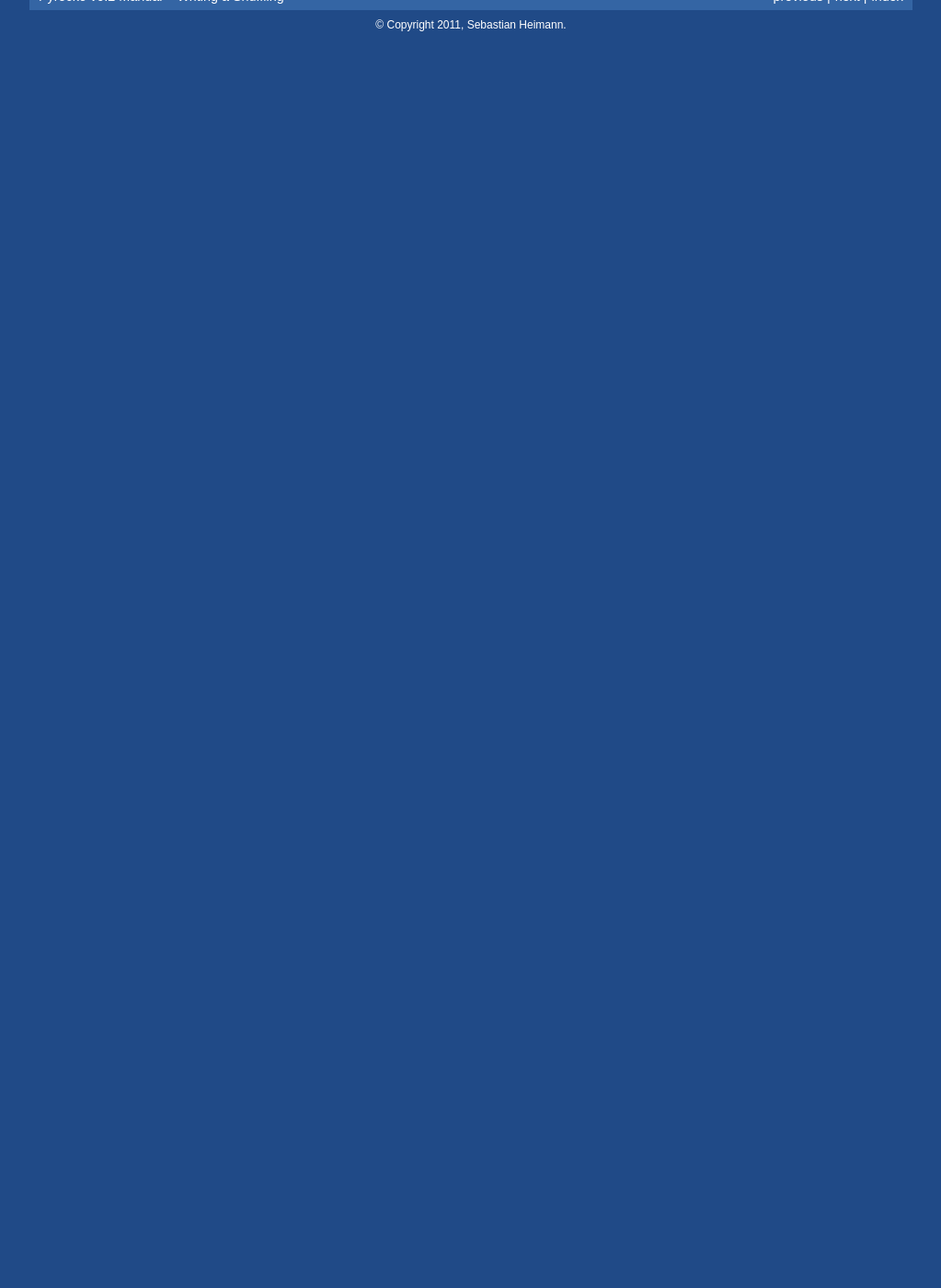
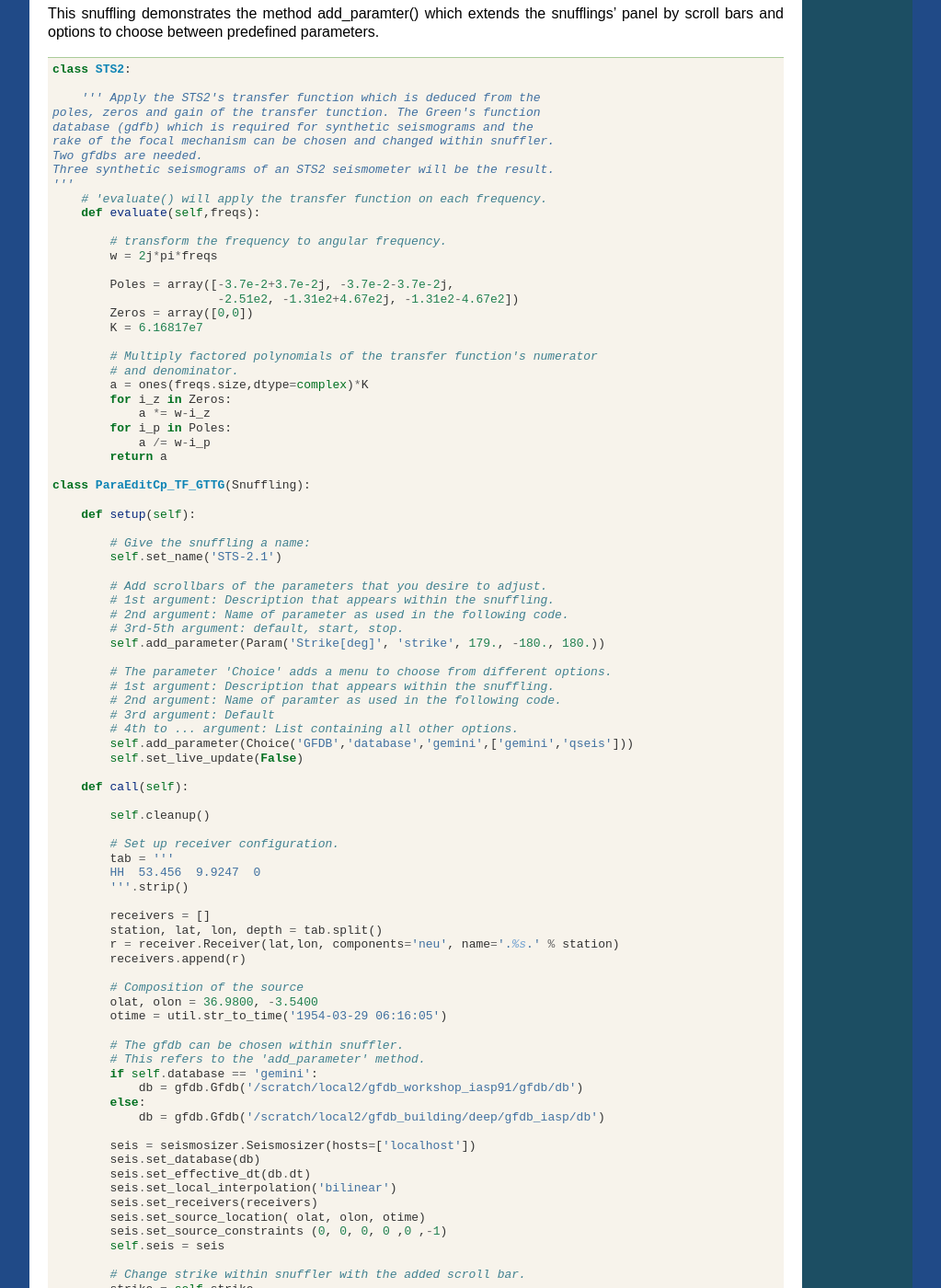
Before and after one commit to pyrocko/pyrocko, a Sphinx documentation site: the page built from doc/snuffling_howto.rst, in a window 1280 px wide and 1400 px high, scrolled down 2388 px. Shown: the whole window at 92% size, without its empty margins (128-1151 px from the left). Built offline with Sphinx 7.4.7, drawn with Linux system fonts in a browser that asks for light colours; before the commit the page ends 2431 px from its top, so only the background shows below that; some of the changed text lies outside the part shown.

Commit message:
new snuffling for documentation

```diff
--- a/doc/snuffling_howto.rst
+++ b/doc/snuffling_howto.rst
@@ -134,3 +134,136 @@ This is a built-in snuffling of Snuffler. It serves here as a demonstration of h
         '''Returns a list of snufflings to be exported by this module.'''
 
         return [ MinMaxSnuffling() ]
+
+Synthetic Seismograms of an STS2 seismometer
+^^^^^^^^^^^^^^^^^^^^^^^^^^^^^^^^^^^^^^^^^^^^
+
+This snuffling demonstrates the method add_paramter() which extends the snufflings' panel by scroll bars and options to choose between predefined parameters.
+
+::
+
+    class STS2:
+
+        ''' Apply the STS2's transfer function which is deduced from the
+    poles, zeros and gain of the transfer tunction. The Green's function
+    database (gdfb) which is required for synthetic seismograms and the
+    rake of the focal mechanism can be chosen and changed within snuffler.
+    Two gfdbs are needed.
+    Three synthetic seismograms of an STS2 seismometer will be the result.
+    '''
+        # 'evaluate() will apply the transfer function on each frequency.
+        def evaluate(self,freqs):
+
+            # transform the frequency to angular frequency.
+            w = 2j*pi*freqs
+
+            Poles = array([-3.7e-2+3.7e-2j, -3.7e-2-3.7e-2j,
+                           -2.51e2, -1.31e2+4.67e2j, -1.31e2-4.67e2])
+            Zeros = array([0,0])
+            K = 6.16817e7
+
+            # Multiply factored polynomials of the transfer function's numerator
+            # and denominator.
+            a = ones(freqs.size,dtype=complex)*K
+            for i_z in Zeros:
+                a *= w-i_z
+            for i_p in Poles:
+                a /= w-i_p
+            return a
+
+    class ParaEditCp_TF_GTTG(Snuffling):
+
+        def setup(self):
+
+            # Give the snuffling a name:
+            self.set_name('STS-2.1')
+
+            # Add scrollbars of the parameters that you desire to adjust.
+            # 1st argument: Description that appears within the snuffling.
+            # 2nd argument: Name of parameter as used in the following code.
+            # 3rd-5th argument: default, start, stop.
+            self.add_parameter(Param('Strike[deg]', 'strike', 179., -180., 180.))
+
+            # The parameter 'Choice' adds a menu to choose from different options.
+            # 1st argument: Description that appears within the snuffling.
+            # 2nd argument: Name of paramter as used in the following code.
+            # 3rd argument: Default
+            # 4th to ... argument: List containing all other options.
+            self.add_parameter(Choice('GFDB','database','gemini',['gemini','qseis']))
+            self.set_live_update(False)
+
+        def call(self):
+
+            self.cleanup()
+
+            # Set up receiver configuration.
+            tab = '''
+            HH  53.456  9.9247  0
+            '''.strip()
+
+            receivers = []
+            station, lat, lon, depth = tab.split()
+            r = receiver.Receiver(lat,lon, components='neu', name='.%s.' % station)
+            receivers.append(r)
+
+            # Composition of the source
+            olat, olon = 36.9800, -3.5400
+            otime = util.str_to_time('1954-03-29 06:16:05')
+
+            # The gfdb can be chosen within snuffler.
+            # This refers to the 'add_parameter' method.
+            if self.database == 'gemini':
+                db = gfdb.Gfdb('/scratch/local2/gfdb_workshop_iasp91/gfdb/db')
+            else:
+                db = gfdb.Gfdb('/scratch/local2/gfdb_building/deep/gfdb_iasp/db')
+
+            seis = seismosizer.Seismosizer(hosts=['localhost'])
+            seis.set_database(db)
+            seis.set_effective_dt(db.dt)
+            seis.set_local_interpolation('bilinear')
+            seis.set_receivers(receivers)
+            seis.set_source_location( olat, olon, otime)
+            seis.set_source_constraints (0, 0, 0, 0 ,0 ,-1)
+            self.seis = seis
+
+            # Change strike within snuffler with the added scroll bar.
+            strike = self.strike
+
+            # Other focal mechism parameters are constants
+            dip = 122; rake = 80; moment = 7.00e20; depth = 650000; risetime = 24
+            s = source.Source('bilateral',
+            sourceparams_str='0 0 0 %g %g %g %g %g 0 0 0 0 1 %g' % (depth, moment, strike, dip, rake, risetime))
+            self.seis.set_source(s)
+            recs = self.seis.get_receivers_snapshot( which_seismograms = ('syn',), which_spectra=(), which_processing='tapered')
+
+            trs = []
+            for rec in recs:
+                rec.save_traces_mseed(filename_tmpl='%(whichset)s_%(network)s_%(station)s_%(location)s_%(channel)s.mseed' )
+                trs.extend(rec.get_traces())
+
+            # Define fade in and out, band pass filter and cut off fader for the TF.
+            tfade = 8
+            freqlimit = (0.005,0.006,1,1.3)
+            cut_off_fading = 5
+            ntraces = []
+
+            for tr in trs:
+                TF = STS2()
+
+                # Save synthetic trace after transfer function was applied.
+                trace_filtered = tr.transfer(tfade, freqlimit, TF, cut_off_fading)
+                # Set new codes to the filtered trace to make it identifiable.
+                rename={'e':'BHE','n':'BHN','u':'BHZ'}
+                trace_filtered.set_codes(channel=rename[trace_filtered.channel], network='', station='HHHA', location='syn')
+                ntraces.append(trace_filtered)
+
+    #             Extract the synthetic trace's data with get_?data() and store them.
+    #            xval = trace_filtered.get_xdata()
+    #            yval = trace_filtered.get_ydata()
+    #            savetxt('synthetic_data_'+trace_filtered.channel,xval)
+
+            self.add_traces(ntraces)
+            self.seis = None
+
+    def __snufflings__():
+        return [ ParaEditCp_TF_GTTG() ]
```
